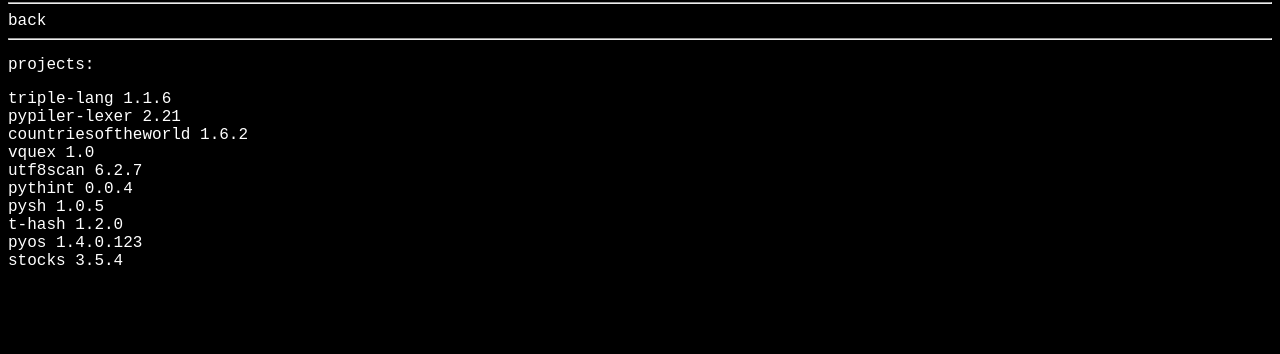
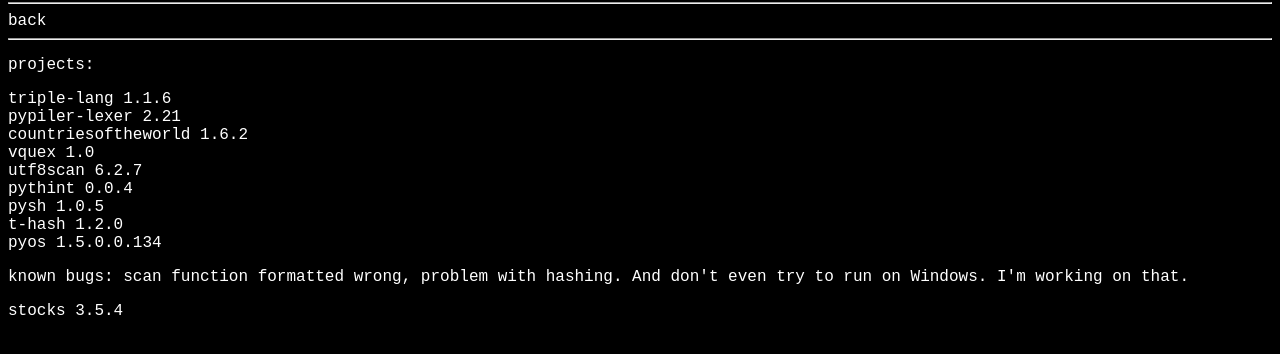
Before and after one commit to tri-llionaire/tri-llionaire.github.io, a plain HTML site: page projects.html in a window 1280 px wide. Shown: the part 78-432 px from the top of the page. Drawn offline with Linux system fonts and the light colour scheme.

Commit message:
Update projects.html

```diff
--- a/projects.html
+++ b/projects.html
@@ -46,7 +46,8 @@
       <a href="./t-hash.py" download>t-hash 1.2.0</a>
     </div>
     <div>
-      <a href="./pyos.py" download>pyos 1.4.0.123</a>
+      <a href="./pyos.zip" download>pyos 1.5.0.0.134</a><p>known bugs: scan function formatted wrong, problem with hashing.
+      And don't even try to run on Windows. I'm working on that.</p>
     </div>
     <div>
       <a href="./stock.py" download>stocks 3.5.4</a>
```
